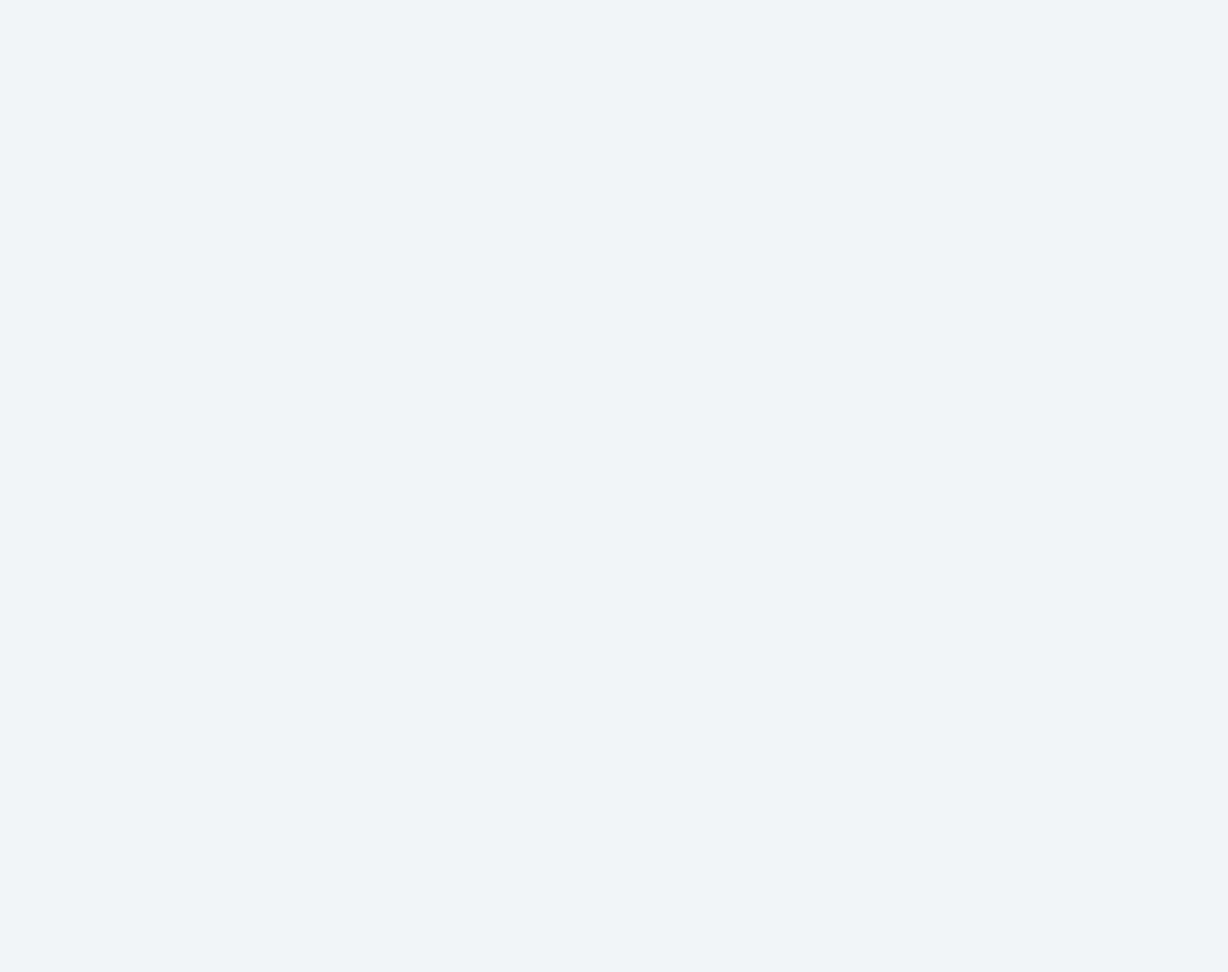
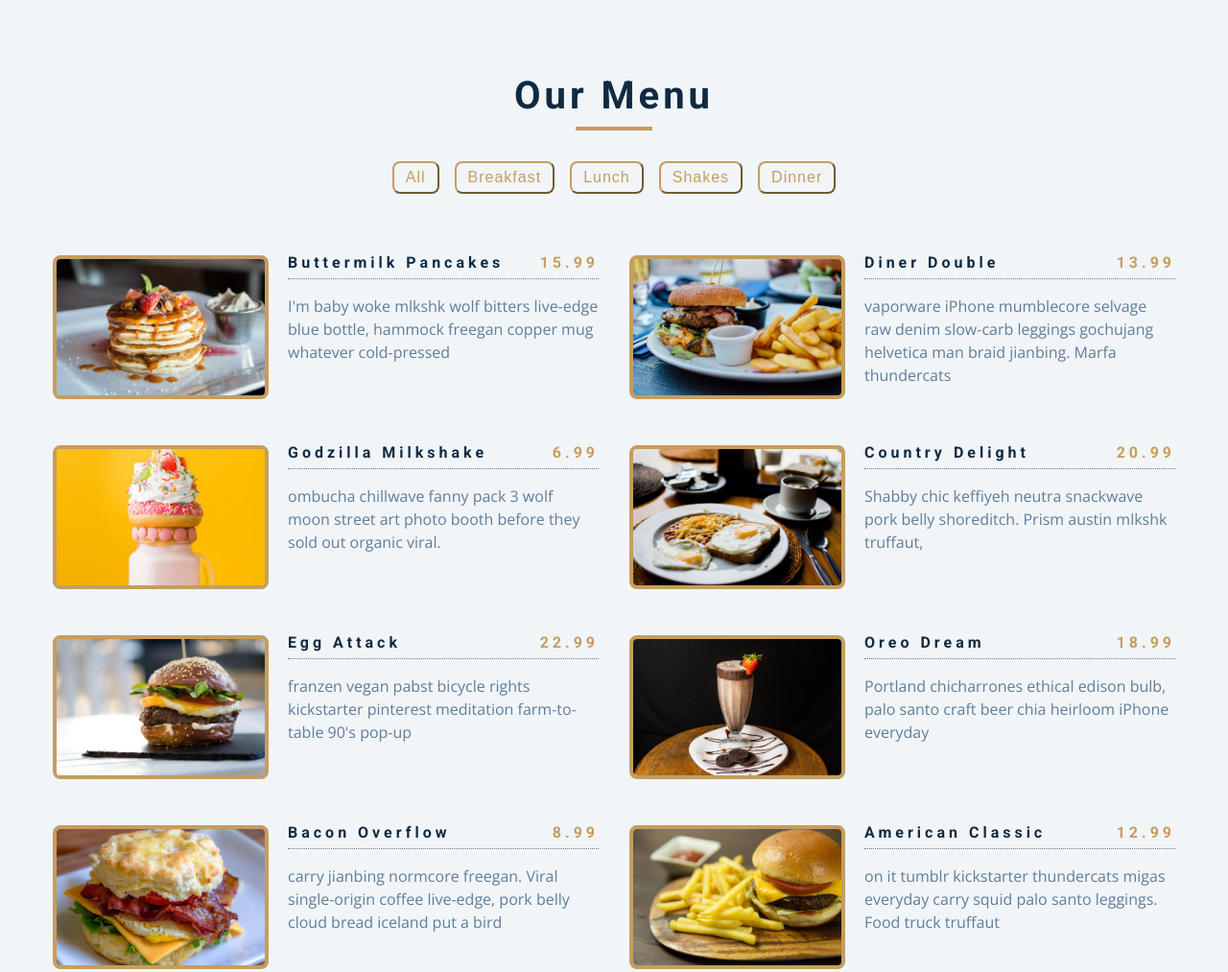
Before and after one commit to JoaoGMello/MenuRestaurante, a plain HTML site: page setup/index.html in a window 1280 px wide. Shown: the top 1013 px of the page at 96% size. Before the commit the page ends 800 px from the top, so only its background shows below. Drawn offline with nearby package versions, Linux system fonts and the light colour scheme.

Commit message:
finalizando menu do restaurante

```diff
--- a/setup/app.js
+++ b/setup/app.js
@@ -71,4 +71,76 @@ const menu = [
     img: "./images/item-9.jpeg",
     desc: `skateboard fam synth authentic semiotics. Live-edge lyft af, edison bulb yuccie crucifix microdosing.`,
   },
+  {
+    id: 10,
+    title: "steak dinner",
+    category: "dinner",
+    price: 39.99,
+    img: "./images/item-10.jpeg",
+    desc: `skateboard fam synth authentic semiotics. Live-edge lyft af, edison bulb yuccie crucifix microdosing.`,
+  },
 ];
+
+
+const sectionCenter = document.querySelector('.section-center')
+const container = document.querySelector(".btn-container")
+
+//load items
+window.addEventListener("DOMContentLoaded", function() {
+  displayMenuItems(menu)
+  displayMenuButtons()
+})
+
+
+function displayMenuItems(menuItems) {
+  let displayMenu = menuItems.map(function(item) {
+    //console.log(item)
+
+    return `<article class="menu-item">
+    <img src=${item.img} class="photo" alt=${item.title}>
+    <div class="item-info">
+      <header>
+        <h4>${item.title}</h4>
+        <h4 class="price">${item.price}</h4>
+      </header>
+      <p class="item-text">
+        ${item.desc}
+      </p>
+    </div>
+  </article>`
+  });
+  displayMenu = displayMenu.join("")
+  sectionCenter.innerHTML = displayMenu
+}
+
+function displayMenuButtons() {
+  const categories = menu.reduce(function(values, item){
+    if(!values.includes(item.category)){
+      values.push(item.category)
+    }
+    return values
+  },['all'])
+  const categoryBtns  = categories.map(function(category){
+    return `<button class="filter-btn" type="button" data-id=${category}>${category}</button>`
+  }).join("")
+  container.innerHTML = categoryBtns
+  const filterBtns = document.querySelectorAll('.filter-btn')
+  //filter items
+  filterBtns.forEach(function(btn){
+    btn.addEventListener("click", function(e){
+      const category = e.currentTarget.dataset.id
+      const menuCategory = menu.filter(function(menuItem){
+        // console.log(menuItem.category)
+        if(menuItem.category === category){
+          return menuItem
+        }
+      })
+      // console.log(menuCategory)
+      if(category === 'all'){
+        displayMenuItems(menu)
+      }else{
+        displayMenuItems(menuCategory)
+      }
+    })
+  })
+}
--- a/setup/index.html
+++ b/setup/index.html
@@ -3,7 +3,7 @@
   <head>
     <meta charset="UTF-8" />
     <meta name="viewport" content="width=device-width, initial-scale=1.0" />
-    <title>Starter</title>
+    <title>Menu</title>
     <!-- font-awesome -->
     <link
       rel="stylesheet"
@@ -14,7 +14,38 @@
   </head>
   <body>
     <section class="menu">
-
+      <!-- title -->
+      <div class="title">
+        <h2>our menu</h2>
+        <div class="underline"></div>
+      </div>
+      <!-- filter buttons -->
+      <div class="btn-container">
+        <!-- <button class="filter-btn" type="button" data-id="all">all</button>
+        <button class="filter-btn" type="button" data-id="breakfast">breakfast</button>
+        <button class="filter-btn" type="button" data-id="lunch">lunch</button>
+        <button class="filter-btn" type="button" data-id="shakes">shakes</button> -->
+      </div>
+      <!-- menu items -->
+      <div class="section-center">
+        <!-- single item -->
+        <!-- <article class="menu-item">
+          <img src="menu-item.jpeg" class="photo" alt="menu-item">
+          <div class="item-info">
+            <header>
+              <h4>buttermilk pancakes</h4>
+              <h4 class="price">$15</h4>
+            </header>
+            <p class="item-text">
+              Lorem Ipsum is simply dummy text of the printing and typesetting industry.
+              Lorem Ipsum has been the industry's standard dummy text ever since the 1500s,
+              when an unknown printer took a galley of type and scrambled it to make a type specimen book.
+              It has survived not only five centuries, but also the leap into electronic typesetting, remaining essentially unchanged.
+            </p>
+          </div>
+        </article> -->
+        <!-- end of single item -->
+      </div>
     </section>
     <!-- javascript -->
     <script src="app.js"></script>
```
